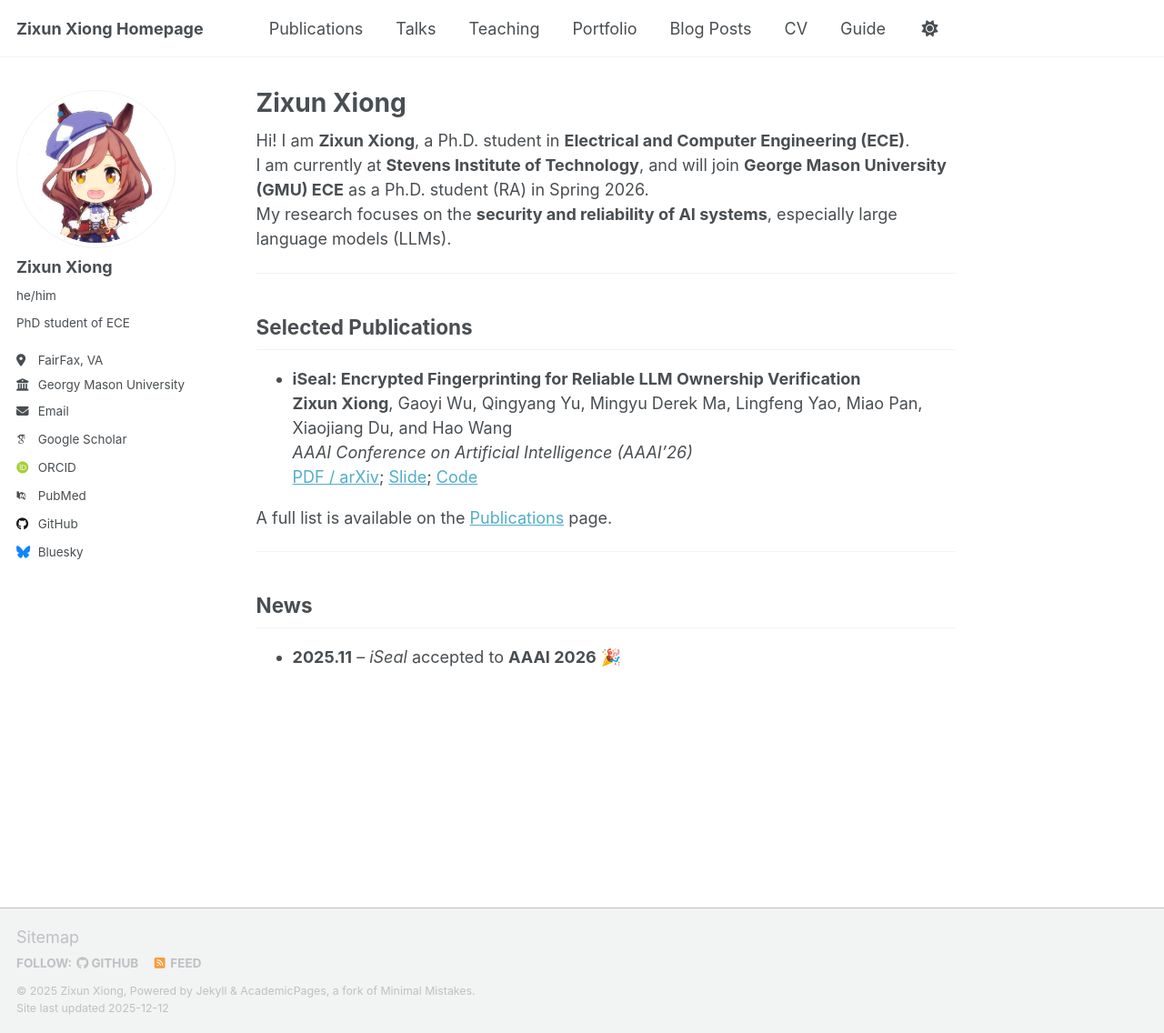
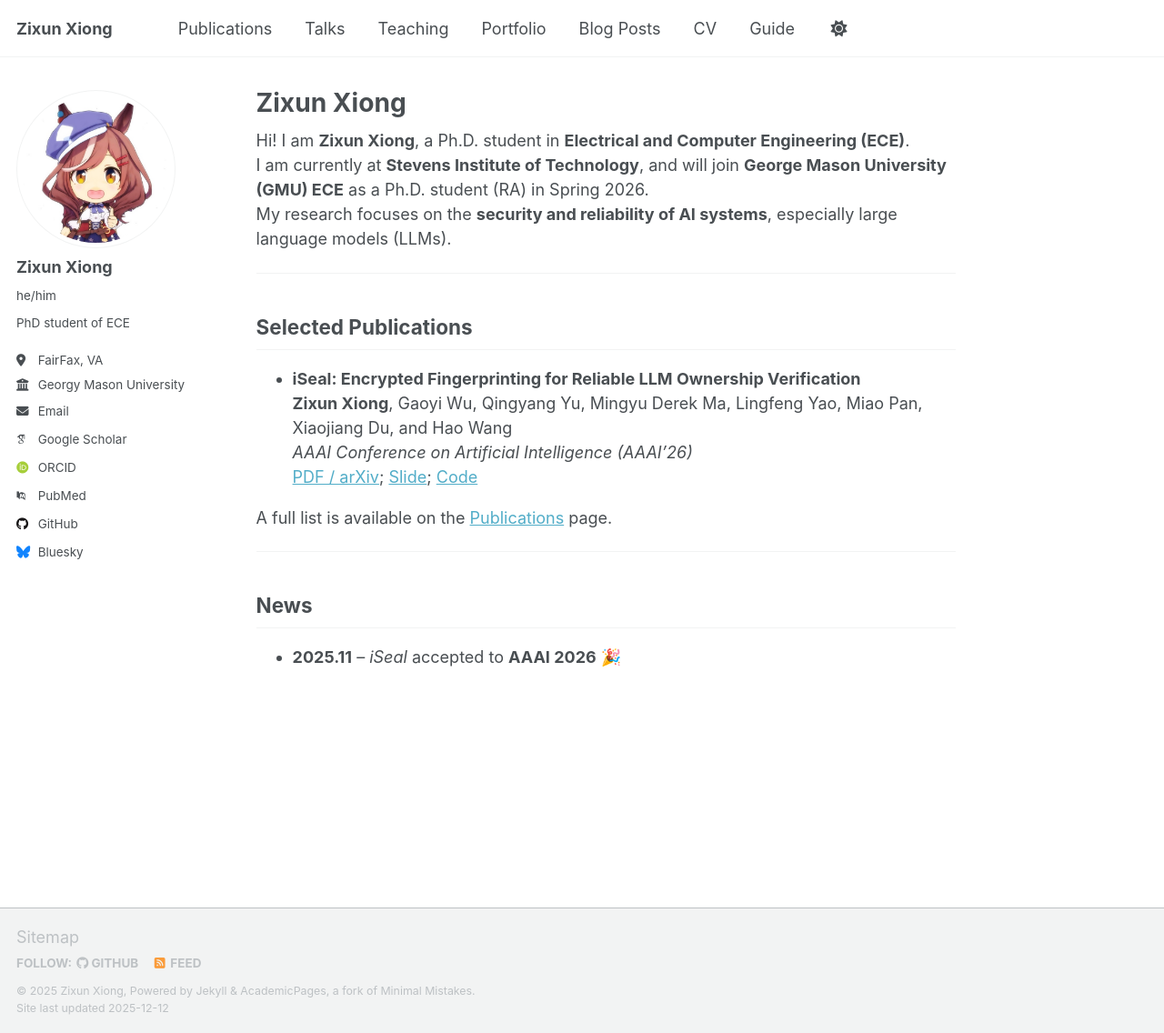
Before and after one commit to kitaharasetusna/zixun-xiong.github.io, a Jekyll site: the page built from _pages/about.md, in a window 1280 px wide and 1136 px high. Shown: the whole window at 91% size. Built offline with Jekyll 4.4.1, drawn with Linux system fonts in a browser that asks for light colours; some web fonts are replaced; a script that is not in the unit is left out.

Commit message:
Modify site title and description in _config.yml
Updated site title and description in configuration.

```diff
--- a/_config.yml
+++ b/_config.yml
@@ -9,10 +9,10 @@
 # Basic Site Settings
 locale                   : "en-US"
 site_theme               : "default" # Currently available options are "default", "air"
-title                    : "Zixun Xiong Homepage"
+title                    : "Zixun Xiong"
 title_separator          : "-"
 name                     : &name "Zixun Xiong"
-description              : &description "Zixun's academic portfolio"   # Update this with a general description of your site, this is the default if not overridden by a page
+description              : &description "Zixun Xiong"   # Update this with a general description of your site, this is the default if not overridden by a page
 url                      : https://kitaharasetusna.github.io # The base hostname & protocol for your site e.g. "https://[your GitHub username].github.io",
                                                            # or if you already have some other page hosted on Github then use "https://[your GitHub username].github.io/[Your Repo Name]"
 baseurl                  : "/zixun-xiong.github.io" # the subpath of your site, e.g. "/blog"
```
